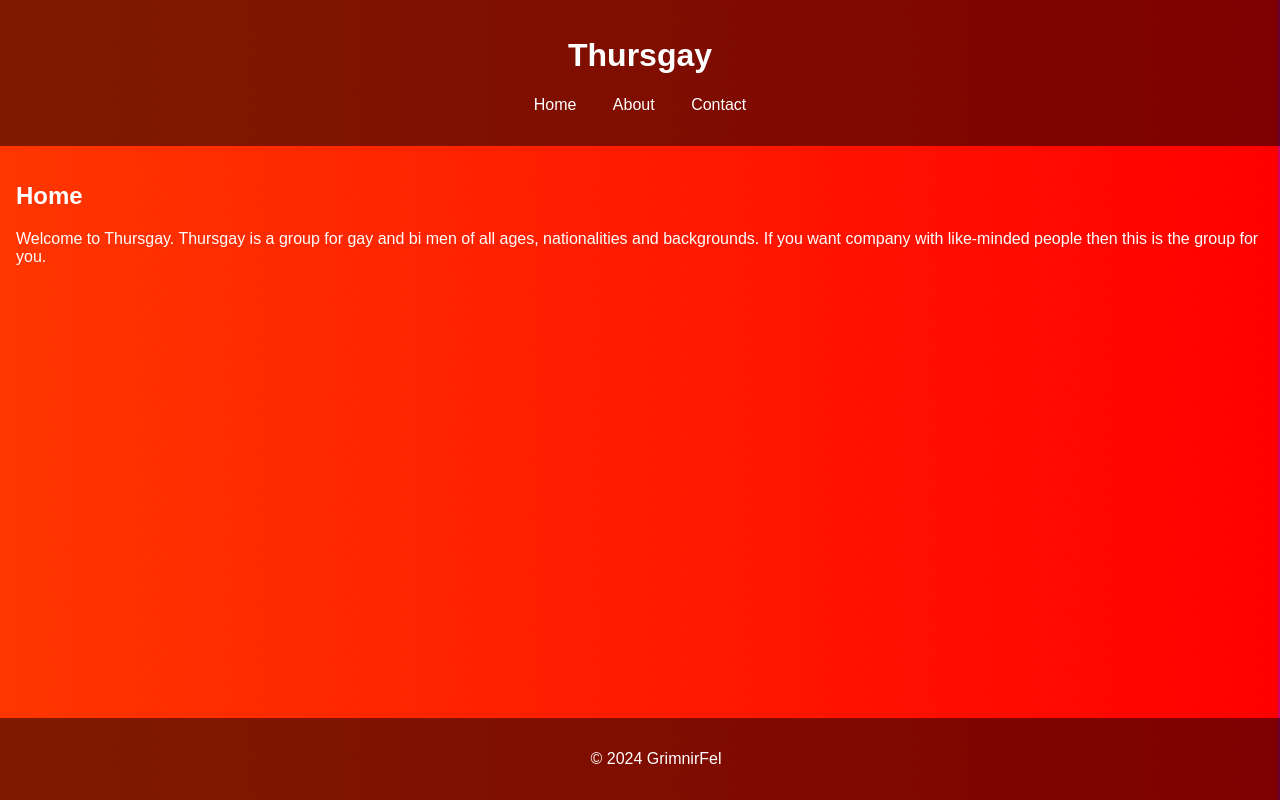
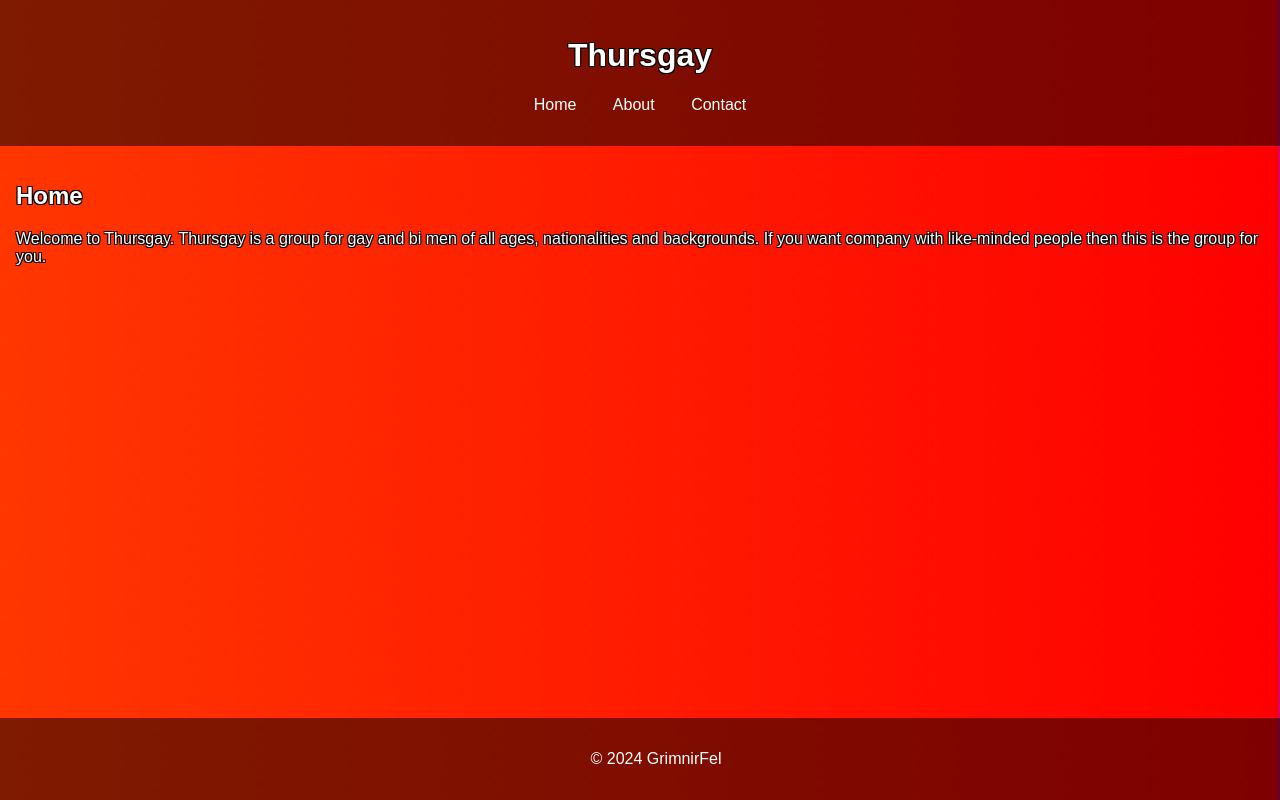
Before and after one commit to GrimnirFel/Thursgay, a plain HTML site: page index.html in a window 1280 px wide. Shown: the top 800 px of the page. Drawn offline with Linux system fonts and the light colour scheme.

Commit message:
Update index.html

```diff
--- a/index.html
+++ b/index.html
@@ -8,7 +8,7 @@
 </head>
 <body>
     <header>
-        <h1>Thursgay</h1>
+        <h1 class="text-outline">Thursgay</h1>
         <nav>
             <ul>
                 <li><a href="index.html">Home</a></li>
@@ -19,8 +19,8 @@
     </header>
     <main>
         <section id="home">
-            <h2>Home</h2>
-            <p>Welcome to Thursgay. Thursgay is a group for gay and bi men of all ages, nationalities and backgrounds.
+            <h2 class="text-outline">Home</h2>
+            <p class="text-outline">Welcome to Thursgay. Thursgay is a group for gay and bi men of all ages, nationalities and backgrounds.
                 If you want company with like-minded people then this is the group for you.
             </p>
         </section>
```
